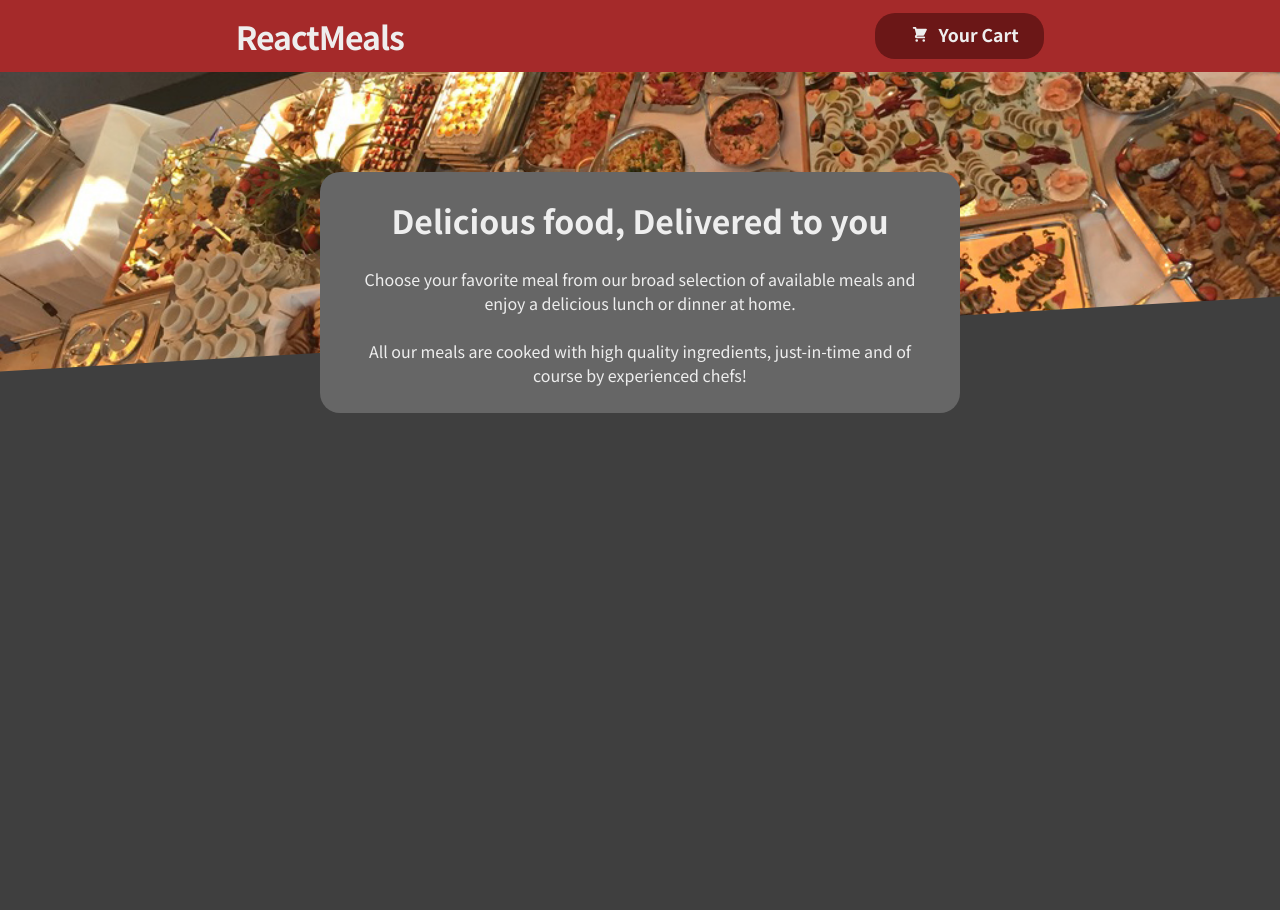
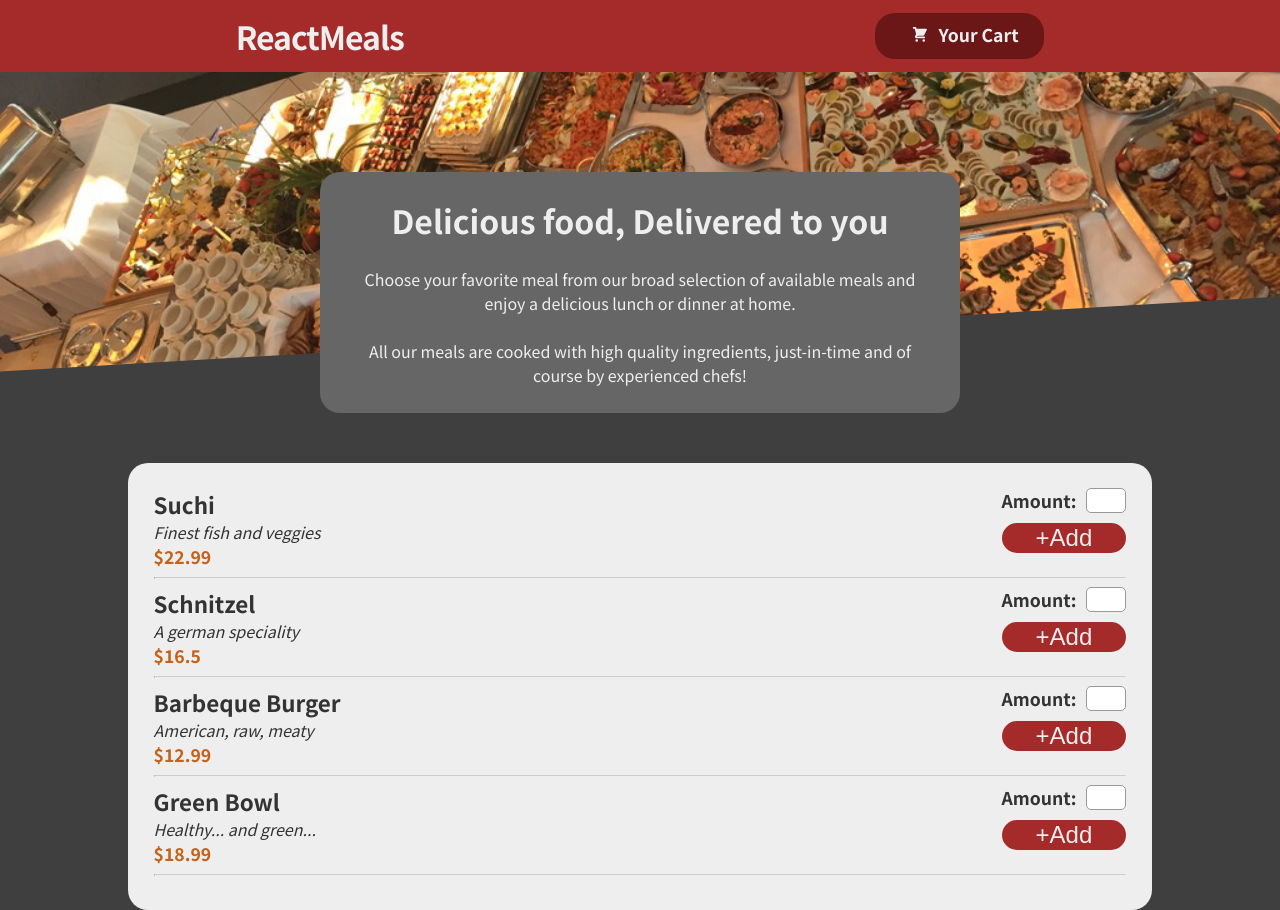
Before and after one commit to Felipe-Daniel/Restaurante_React_com_DataBase, a React (Create React App) app: page / in a window 1280 px wide. Before the commit the page ends 800 px from the top, so only its background shows below. Built offline with nearby package versions, Linux system fonts and the light colour scheme.

Commit message:
Added ItemList

```diff
--- a/src/App.js
+++ b/src/App.js
@@ -1,10 +1,11 @@
 import Header from "./Components/Header/Header";
-import Nav from "./Components/Header/Nav/Nav";
+import ItemList from "./Components/ItemList/ItemList";
 
 function App() {
   return (
     <>
     <Header/>
+    <ItemList/>
     </>
   );
 }
--- a/src/Components/Header/Header.module.css
+++ b/src/Components/Header/Header.module.css
@@ -16,6 +16,7 @@
   left: 25%;
   border-radius: 20px;
   padding: 2%;
+  margin-bottom: -180px;
 }
 @media screen and (max-width: 768px) {
   .block {
--- a/src/Components/Header/Nav/Nav.module.css
+++ b/src/Components/Header/Nav/Nav.module.css
@@ -5,6 +5,7 @@
   padding: 1% 0;
 }
 .logo {
+  cursor:default;
   color: #eee;
   font-weight: bolder;
   letter-spacing:-1px;
--- a/src/Components/ItemList/InputInCart.js
+++ b/src/Components/ItemList/InputInCart.js
@@ -1,13 +1,15 @@
+import classes from './InputInCart.module.css'
+
 function InputInCart() {
   return (
     <form>
-      <div>
-        <label>Amount: </label>
-        <input type="text" />
+      <div className={classes.amount}>
+        <label for='amount'>Amount: </label>
+        <input type="number" name='amount'/>
       </div>
-      <button type="submit" />
+      <button type="submit">+Add</button>
     </form>
-  );
+  )
 }
 
-export default InputInCart;
+export default InputInCart
--- /dev/null
+++ b/src/Components/ItemList/InputInCart.module.css
@@ -0,0 +1,31 @@
+
+.amount > label{
+    font-weight: bolder;
+    font-size: 1.1em;
+    margin-right: 10px;
+}
+.amount > input{
+    padding: 0 1% 0 0;
+    border-color: #666;
+    width: 40px;
+    outline: none;
+    border:#999 solid 1px;
+    padding: 1.8% 0 1.8% 8%;
+    border-radius: 5px;
+}
+.amount{
+    display: flex;
+}
+button[type='submit']{
+    margin-top: 10px;
+    border-radius: 50px;
+    width: 100%;
+    background-color: brown;
+    color: #eee;
+    border: none;
+    font-size: 1.5em;
+    cursor: pointer;
+}
+button[type='submit']:hover{
+    background-color: rgb(107, 40, 40);
+}
--- a/src/Components/ItemList/Item.js
+++ b/src/Components/ItemList/Item.js
@@ -2,11 +2,11 @@
 import classes from "./Item.module.css";
 function Item(props) {
   return (
-    <div className={classes.item}>
+  <div className={classes.item}>
       <div>
-        <div className={props.title}></div>
-        <div className={props.description}></div>
-        <div className={props.price}></div>
+        <div className={classes.title}>{props.title}</div>
+        <div className={classes.description}>{props.description}</div>
+        <div className={classes.price}>${props.price}</div>
       </div>
       <InputInCart/>
     </div>
--- a/src/Components/ItemList/Item.module.css
+++ b/src/Components/ItemList/Item.module.css
@@ -0,0 +1,17 @@
+.item {
+  display: flex;
+  justify-content: space-between;
+  flex:100% 1 0
+}
+.title{
+    font-size: 1.4em;
+    font-weight: bolder;
+}
+.description{
+    font-style: italic;
+}
+.price{
+    color: rgb(197, 97, 25);
+    font-weight: bold;
+    font-size: 1.1em;
+}
--- a/src/Components/ItemList/ItemList.js
+++ b/src/Components/ItemList/ItemList.js
@@ -1,4 +1,5 @@
 import classes from "./ItemList.module.css";
+import Item from "./Item";
 
 function ItemList() {
   const itens = [
@@ -17,12 +18,14 @@
   ];
   return (
     <div className={classes["item-list"]}>
-      {itens.map(item, (item) => {
-        <Item
+      {itens.map((item) => {
+        return <><Item
+          key={item.title}
           title={item.title}
           description={item.description}
-          amount={item.amount}
-        ></Item>;
+          price={item.price}
+        ></Item>
+        <hr/></>
       })}
     </div>
   );
--- a/src/Components/ItemList/ItemList.module.css
+++ b/src/Components/ItemList/ItemList.module.css
@@ -4,4 +4,12 @@
     margin: 0 auto;
     background: #eee;
     color: #333;
+    border-radius: 20px;
+    flex-wrap: wrap;
+    padding: 2%;
+    margin-top: 30px;
 }
+hr {
+    flex: 0 0 100%;
+    border-top: 1px solid #ccc;
+  }
--- a/src/index.css
+++ b/src/index.css
@@ -12,3 +12,13 @@
   margin: 0;
   background-color: #3f3f3f;
 }
+
+input::-webkit-outer-spin-button,
+input::-webkit-inner-spin-button {
+  -webkit-appearance: none;
+  margin: 0;
+}
+
+input[type=number] {
+  -moz-appearance: textfield;
+}
```
Also changed, not shown: src/Components/UI/Card.js (deleted), 1 other file (tests, documents, lock files or other folders).
